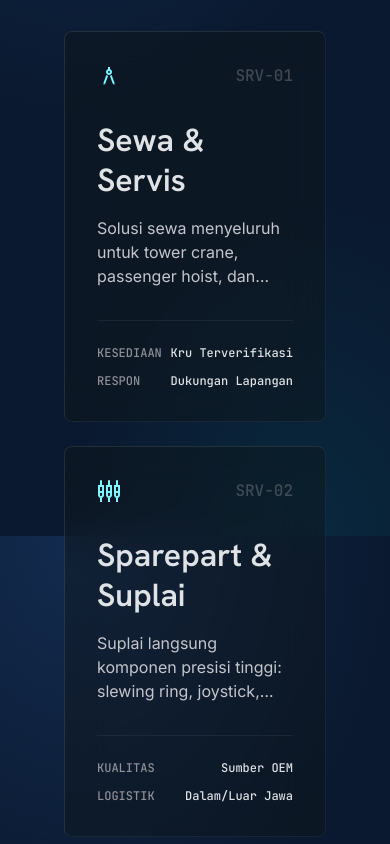
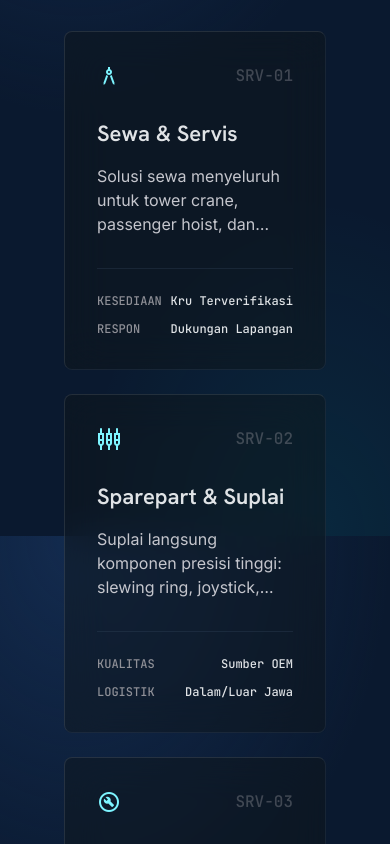
Before and after one commit to ibayers/Website-Trust-Anugrah, a Next.js app: page / in a window 390 px wide. Shown: the part 2840-3684 px from the top of the page. Built offline with nearby package versions, Linux system fonts and the light colour scheme.

Commit message:
perbaikan responsive mobile

```diff
--- a/src/app/globals.css
+++ b/src/app/globals.css
@@ -10,6 +10,9 @@
   /* Hero h1: mobile 34/40 agar muat di layar HP; md+ kembali 72/80. */
   --text-display-xl: 34px;
   --leading-display-xl: 40px;
+  /* Judul kartu: mobile 22/28 agar tidak keluar card; md+ kembali 32/40. */
+  --text-headline-md: 22px;
+  --leading-headline-md: 28px;
 }
 @media (min-width: 768px) {
   :root {
@@ -17,6 +20,8 @@
     --leading-headline-lg: 56px;
     --text-display-xl: 72px;
     --leading-display-xl: 80px;
+    --text-headline-md: 32px;
+    --leading-headline-md: 40px;
   }
 }
 
--- a/tailwind.config.ts
+++ b/tailwind.config.ts
@@ -82,7 +82,7 @@ const config: Config = {
       fontSize: {
         'body-md': ['16px', { lineHeight: '24px', fontWeight: '400' }],
         'body-lg': ['18px', { lineHeight: '28px', fontWeight: '400' }],
-        'headline-md': ['32px', { lineHeight: '40px', fontWeight: '600' }],
+        'headline-md': ['var(--text-headline-md, 32px)', { lineHeight: 'var(--leading-headline-md, 40px)', fontWeight: '600' }],
         'headline-lg': ['var(--text-headline-lg, 48px)', { lineHeight: 'var(--leading-headline-lg, 56px)', fontWeight: '700' }],
         'headline-lg-mobile': ['36px', { lineHeight: '44px', fontWeight: '700' }],
         'display-xl': ['var(--text-display-xl, 72px)', { lineHeight: 'var(--leading-display-xl, 80px)', letterSpacing: '-0.02em', fontWeight: '800' }],
```
